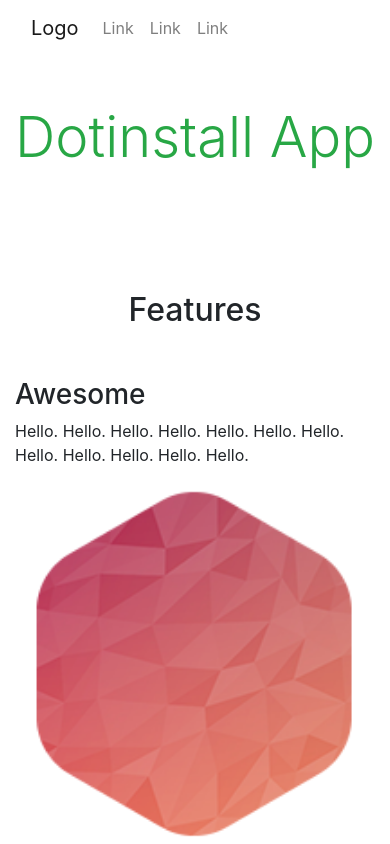
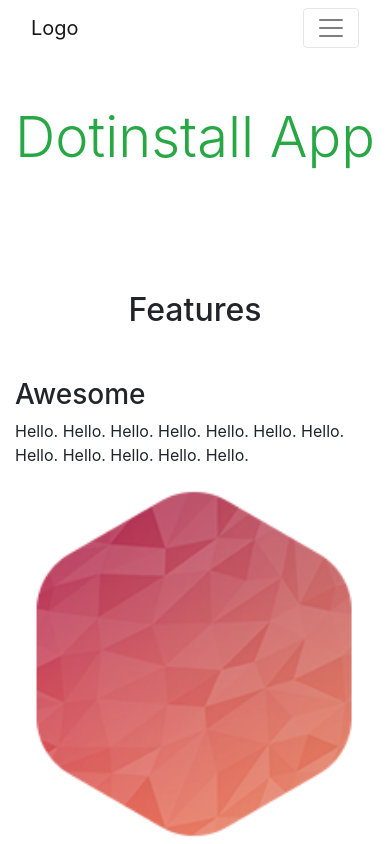
Before and after one commit to githubyosshi/bootstrap-app, a plain HTML site: page index.html in a window 390 px wide. Shown: the top 844 px of the page. Drawn offline with nearby package versions, Linux system fonts and the light colour scheme.

Commit message:
Hamburger menu commit

```diff
--- a/index.html
+++ b/index.html
@@ -18,13 +18,18 @@
   <body>
     <header>
       <div class="container">
-        <nav class="navbar navbar-expand navbar-light">
+        <nav class="navbar navbar-expand-sm navbar-light">
           <a href="" class="navbar-brand">Logo</a>
-          <ul class="navbar-nav">
-            <li class="nav-item"><a href="" class="nav-link">Link</a></li>
-            <li class="nav-item"><a href="" class="nav-link">Link</a></li>
-            <li class="nav-item"><a href="" class="nav-link">Link</a></li>
-          </ul>
+          <button class="navbar-toggler" data-toggle="collapse" data-target="#menu">
+            <span class="navbar-toggler-icon"></span>
+          </button>
+          <div id="menu" class="collapse navbar-collapse">
+            <ul class="navbar-nav">
+              <li class="nav-item"><a href="" class="nav-link">Link</a></li>
+              <li class="nav-item"><a href="" class="nav-link">Link</a></li>
+              <li class="nav-item"><a href="" class="nav-link">Link</a></li>
+            </ul>
+          </div>
         </nav>
       </div>
 
```
